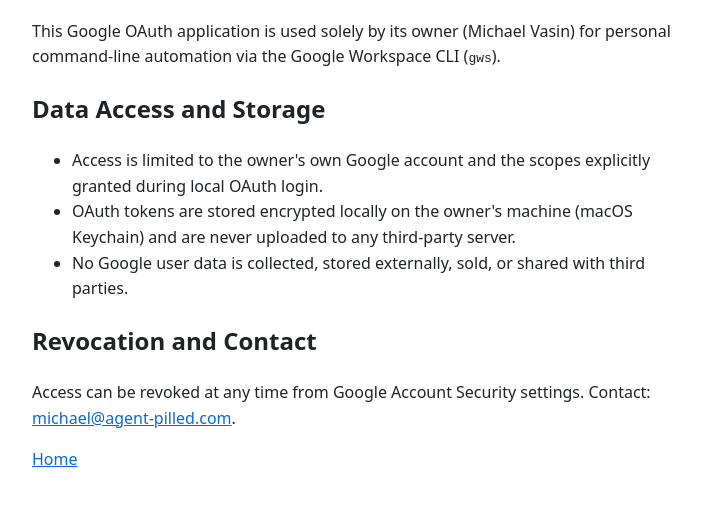
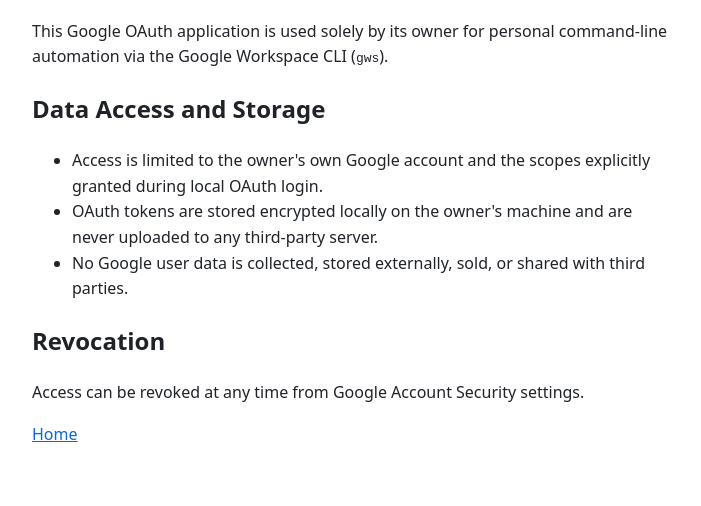
Before and after one commit to mvasin/gws-oauth-site, a plain HTML site: page privacy/index.html in a window 1280 px wide. Shown: the part 118-624 px from the top of the page, without its empty margins (288-989 px from the left). Drawn offline with Linux system fonts and the light colour scheme.

Commit message:
Remove personal name, OS detail, and email from privacy policy

```diff
--- a/privacy/index.html
+++ b/privacy/index.html
@@ -11,15 +11,15 @@
 </head>
 <body>
   <h1>Privacy Policy</h1>
-  <p>This Google OAuth application is used solely by its owner (Michael Vasin) for personal command-line automation via the Google Workspace CLI (<code>gws</code>).</p>
+  <p>This Google OAuth application is used solely by its owner for personal command-line automation via the Google Workspace CLI (<code>gws</code>).</p>
   <h2>Data Access and Storage</h2>
   <ul>
     <li>Access is limited to the owner's own Google account and the scopes explicitly granted during local OAuth login.</li>
-    <li>OAuth tokens are stored encrypted locally on the owner's machine (macOS Keychain) and are never uploaded to any third-party server.</li>
+    <li>OAuth tokens are stored encrypted locally on the owner's machine and are never uploaded to any third-party server.</li>
     <li>No Google user data is collected, stored externally, sold, or shared with third parties.</li>
   </ul>
-  <h2>Revocation and Contact</h2>
-  <p>Access can be revoked at any time from Google Account Security settings. Contact: <a href="mailto:michael@agent-pilled.com">michael@agent-pilled.com</a>.</p>
+  <h2>Revocation</h2>
+  <p>Access can be revoked at any time from Google Account Security settings.</p>
   <p><a href="/">Home</a></p>
 </body>
 </html>
```
